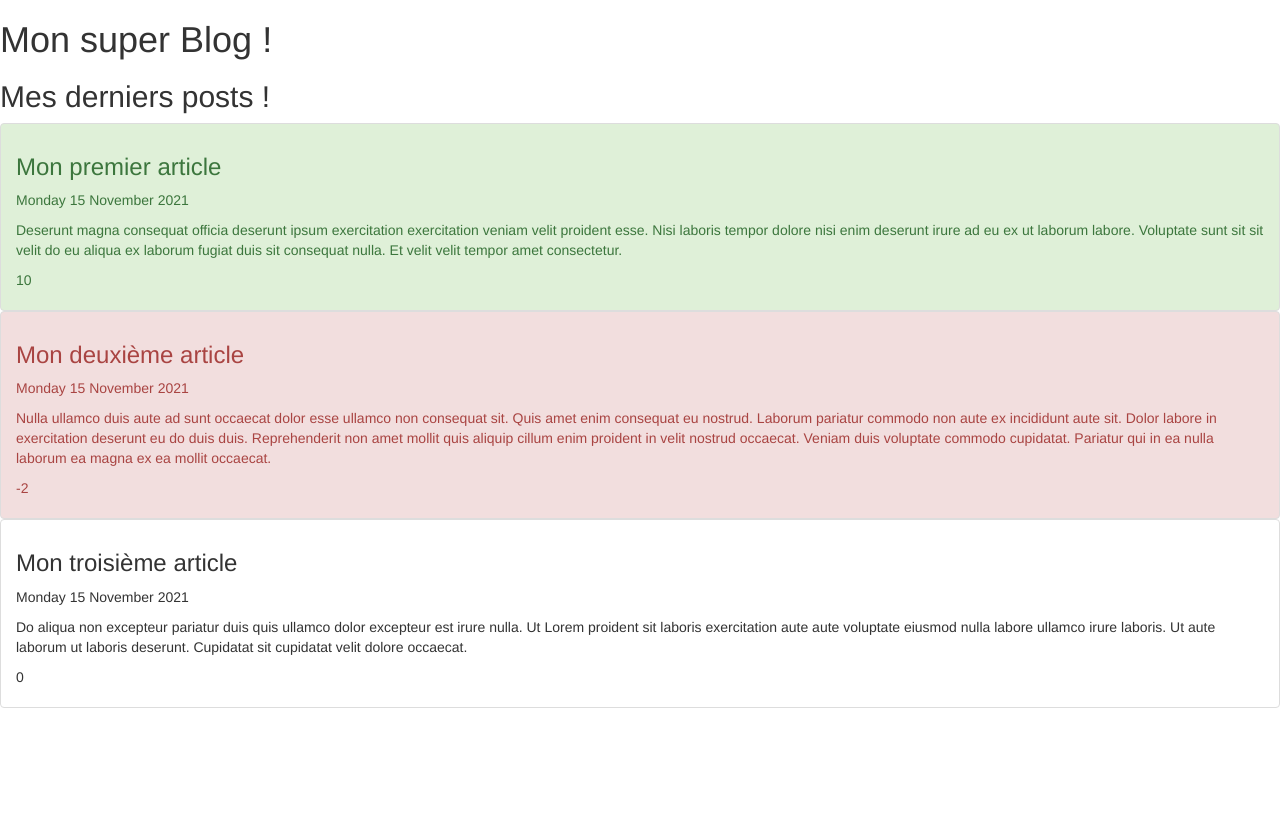
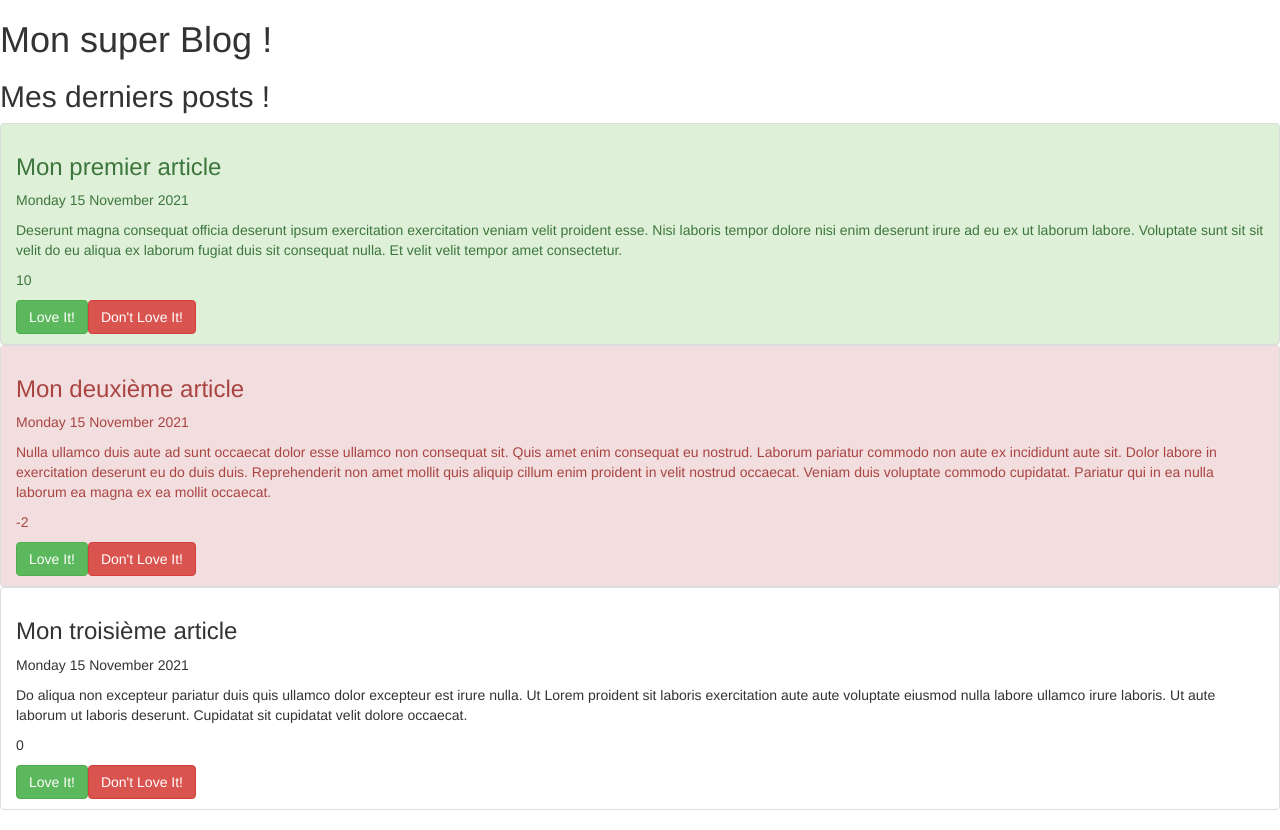
Before and after one commit to ChipsInChief/blogspost, an Angular app: page / in a window 1280 px wide. Before the commit the page ends 800 px from the top, so only its background shows below. Built offline with nearby package versions, Linux system fonts and the light colour scheme.

Commit message:
👌 IMPROVE: Ajout des boutons pour gérer les nombre de likes dynamiquement.

```diff
--- a/src/app/post-list-item/post-list-item.component.html
+++ b/src/app/post-list-item/post-list-item.component.html
@@ -5,4 +5,6 @@
     <p>{{ postDate | date : 'EEEE d MMMM y' }}</p>
     <p>{{ postContent }}</p>
     <p>{{ postLikes }}</p>
+    <button  type="button" class="btn btn-success" (click)="onLoveIt()" >Love It!</button>
+    <button  type="button" class="btn btn-danger" (click)="onDontLoveIt()">Don't Love It!</button>
 </li>
--- a/src/app/post-list-item/post-list-item.component.ts
+++ b/src/app/post-list-item/post-list-item.component.ts
@@ -17,4 +17,12 @@ export class PostListItemComponent implements OnInit {
   ngOnInit(): void {
   }
 
+  onLoveIt() {
+    this.postLikes++;
+  }
+
+  onDontLoveIt() {
+    this.postLikes--;
+  }
+
 }
```
